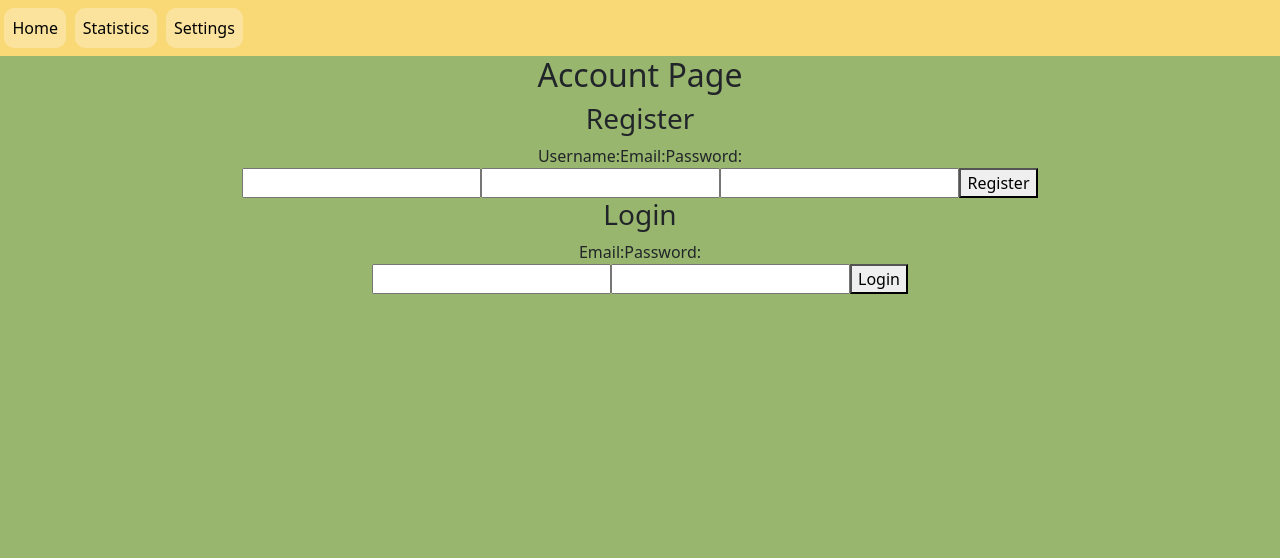
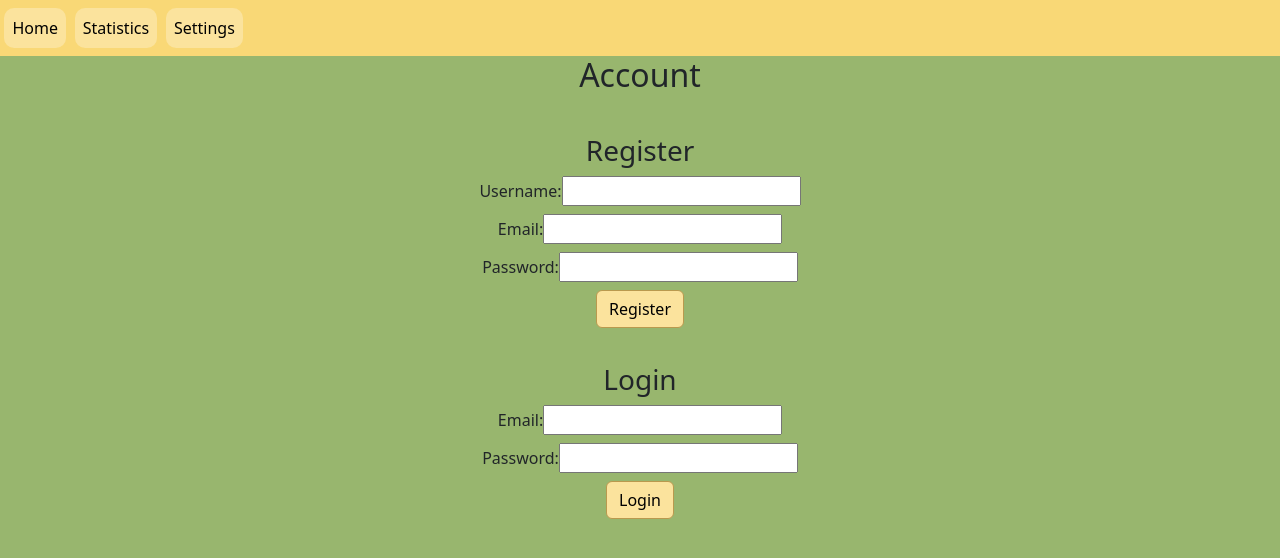
Before and after one commit to petlindg/dat076, a React (Create React App) app in the folder client/: page /account in a window 1280 px wide. Shown: the top 558 px of the page. Built offline with nearby package versions, Linux system fonts and the light colour scheme; no server answers.

Commit message:
Project wide style cleanup

```diff
--- a/client/src/App.css
+++ b/client/src/App.css
@@ -29,6 +29,20 @@
   border-radius: 10px;
   margin-left: 2%;
   margin-right: 2%;
+}
+
+.logoutButton {
+  border-radius: 10px;
+  margin-left: auto;
+  margin-right: 1%;
+}
+
+Button {
+  border: 1px solid #b9994e !important;
+}
+
+Button:hover {
+  background-color: #F9D876 !important;
 }
 
 .parsnip {
@@ -81,3 +95,32 @@ img {
   font-size: calc(10px + 2vmin);
   color: white;
 }
+
+.loginParentDiv {
+  display: flex;
+  flex-direction: column;
+  align-items: center;
+  flex-wrap: wrap;
+  gap: 2em;
+}
+
+.loginDiv {
+  display: flex;
+  flex-direction: column;
+  align-items: center;
+}
+
+.loginForm {
+  display: flex;
+  flex-direction: column;
+  align-items: center;
+  flex-wrap: wrap;
+  gap: 0.5em;
+}
+
+.loginInfoRow {
+  display: flex;
+  flex-direction: row;
+  justify-items: center;
+  align-items: center;
+}
--- a/client/src/App.tsx
+++ b/client/src/App.tsx
@@ -1,15 +1,15 @@
-import React, { ReactElement, useEffect, useState } from 'react';
+import React, {ReactElement, useEffect, useState} from 'react';
 import 'bootstrap/dist/css/bootstrap.min.css';
 import './App.css';
-import { BrowserRouter, Navigate, Route, Routes } from 'react-router-dom';
+import {BrowserRouter, Navigate, Route, Routes} from 'react-router-dom';
 import Account from "./Components/Account";
 import Home from "./Components/Home";
-import axios, { AxiosResponse } from "axios";
-import { basicErrorHandler } from "./Helpers/BasicErrorHandler";
-import io, { Socket } from "socket.io-client";
-import { Settings } from './Components/Settings';
-import { Stats } from './Components/Stats';
-import { NavigationBar } from './Components/NavigationBar';
+import axios, {AxiosResponse} from "axios";
+import {basicErrorHandler} from "./Helpers/BasicErrorHandler";
+import io, {Socket} from "socket.io-client";
+import {Settings} from './Components/Settings';
+import {Stats} from './Components/Stats';
+import {NavigationBar} from './Components/NavigationBar';
 
 axios.defaults.withCredentials = true;
 export const baseUrl: string = "http://localhost:8080/"
@@ -53,7 +53,7 @@ function App() {
 
     return (
         <div className="App App-body" >
-            <NavigationBar/>
+            <NavigationBar isLoggedIn={isLoggedIn} setIsLoggedIn={setIsLoggedIn}/>
             <BrowserRouter>
                 <Routes>
                     <Route path="/" element={ <ProtectedRoute loggedIn={isLoggedIn}><Home /></ProtectedRoute>} />
--- a/client/src/Components/Account.tsx
+++ b/client/src/Components/Account.tsx
@@ -1,6 +1,7 @@
 import React, {FormEvent, useState} from 'react';
 import {NavigateFunction, useNavigate} from "react-router-dom";
 import {Api} from "../Helpers/Api";
+import Button from "react-bootstrap/Button";
 
 interface AccountProps {
     isLoggedIn: boolean;
@@ -65,37 +66,47 @@ const Account: React.FC<AccountProps> = ({isLoggedIn, setIsLoggedIn}) => {
     }
 
     return (
-        <div>
-            <h2>Account Page</h2>
-            <div>
+        <div className="loginParentDiv">
+            <h2>Account</h2>
+            <div className="loginDiv">
                 <h3>Register</h3>
+                <form className="loginForm" onSubmit={async e => await register(e)}>
+                    <div className="loginInfoRow">
                         <label htmlFor="userNameRegisterInput">Username: </label>
-                <label htmlFor="emailRegisterInput">Email: </label>
-                <label htmlFor="passwordRegisterInput">Password: </label>
-                <form onSubmit={async e => await register(e)}>
                         <input id="userNameRegisterInput" type="text" required value={userNameRegister}
                                onChange={e => setUserNameRegister(e.target.value)}/>
+                    </div>
+                    <div className="loginInfoRow">
+                        <label htmlFor="emailRegisterInput">Email: </label>
                         <input id="emailRegisterInput" type="email" required value={emailRegister}
                                onChange={e => setEmailRegister(e.target.value)}/>
+                    </div>
+                    <div className="loginInfoRow">
+                        <label htmlFor="passwordRegisterInput">Password: </label>
                         <input id="passwordRegisterInput" type="password" required value={passwordRegister}
                                onChange={e => setPasswordRegister(e.target.value)}/>
-                    <button type="submit">
+                    </div>
+                    <Button className="c1 b1" type="submit">
                         Register
-                    </button>
+                    </Button>
                 </form>
             </div>
-            <div>
+            <div className="loginDiv">
                 <h3>Login</h3>
+                <form className="loginForm" onSubmit={async e => await login(e)}>
+                    <div className="loginInfoRow">
                         <label htmlFor="emailLoginInput">Email: </label>
-                <label htmlFor="passwordLoginInput">Password: </label>
-                <form onSubmit={async e => await login(e)}>
                         <input id="emailLoginInput" type="email" required value={emailLogin}
                                onChange={e => setEmailLogin(e.target.value)}/>
+                    </div>
+                    <div className="loginInfoRow">
+                        <label htmlFor="passwordLoginInput">Password: </label>
                         <input id="passwordLoginInput" type="password" required value={passwordLogin}
                                onChange={e => setPasswordLogin(e.target.value)}/>
-                    <button type="submit">
+                    </div>
+                    <Button className="c1 b1" type="submit">
                         Login
-                    </button>
+                    </Button>
                 </form>
             </div>
         </div>
--- a/client/src/Components/PlayerStatistics.tsx
+++ b/client/src/Components/PlayerStatistics.tsx
@@ -1,6 +1,6 @@
-import { useEffect, useState } from 'react';
-import {UserStatistics } from "../Models/Api";
-import { Api } from "../Helpers/Api";
+import {useEffect, useState} from 'react';
+import {UserStatistics} from "../Models/Api";
+import {Api} from "../Helpers/Api";
 import Container from 'react-bootstrap/Container'
 import Row from 'react-bootstrap/Row'
 import Col from 'react-bootstrap/Col'
@@ -25,7 +25,7 @@ export function PlayerStatistics() {
             <Container fluid className="powerupElement c2">
                 <Col>
                     {/* TODO Make actual username instead of id */}
-                    <Row ><h1>Statistics for {userStatistics?.idUserCredentials}</h1></Row>
+                    <Row ><h1>Your Statistics:</h1></Row>
                     <Row><p>Parsnips per click: {userStatistics?.parsnipsPerClick}</p></Row>
                     <Row><p>Parsnips per Second: {userStatistics?.parsnipsPerSecond}</p></Row>
                     <Row><p>Total powerups purchased: {userStatistics?.totalPowerupsPurchased}</p></Row>
--- a/client/src/Components/PowerupPassive.tsx
+++ b/client/src/Components/PowerupPassive.tsx
@@ -43,7 +43,7 @@ export function PowerupPassiveComponent({powerup, updatePowerupList}: {
             <h1>{powerup.powerupName}</h1>
             <h2>Cost: {powerup.priceForUser}</h2>
             <h2>Parsnips Per Second: +{powerup.parsnipsPerSecond}</h2>
-            <Button className="c2 b1" onClick={purchasePowerupPassive}>
+            <Button className="c1 b1" onClick={purchasePowerupPassive}>
                 Buy Powerup
             </Button>
         </div>
```
Lines whose indentation alone changed are shown as unchanged.
